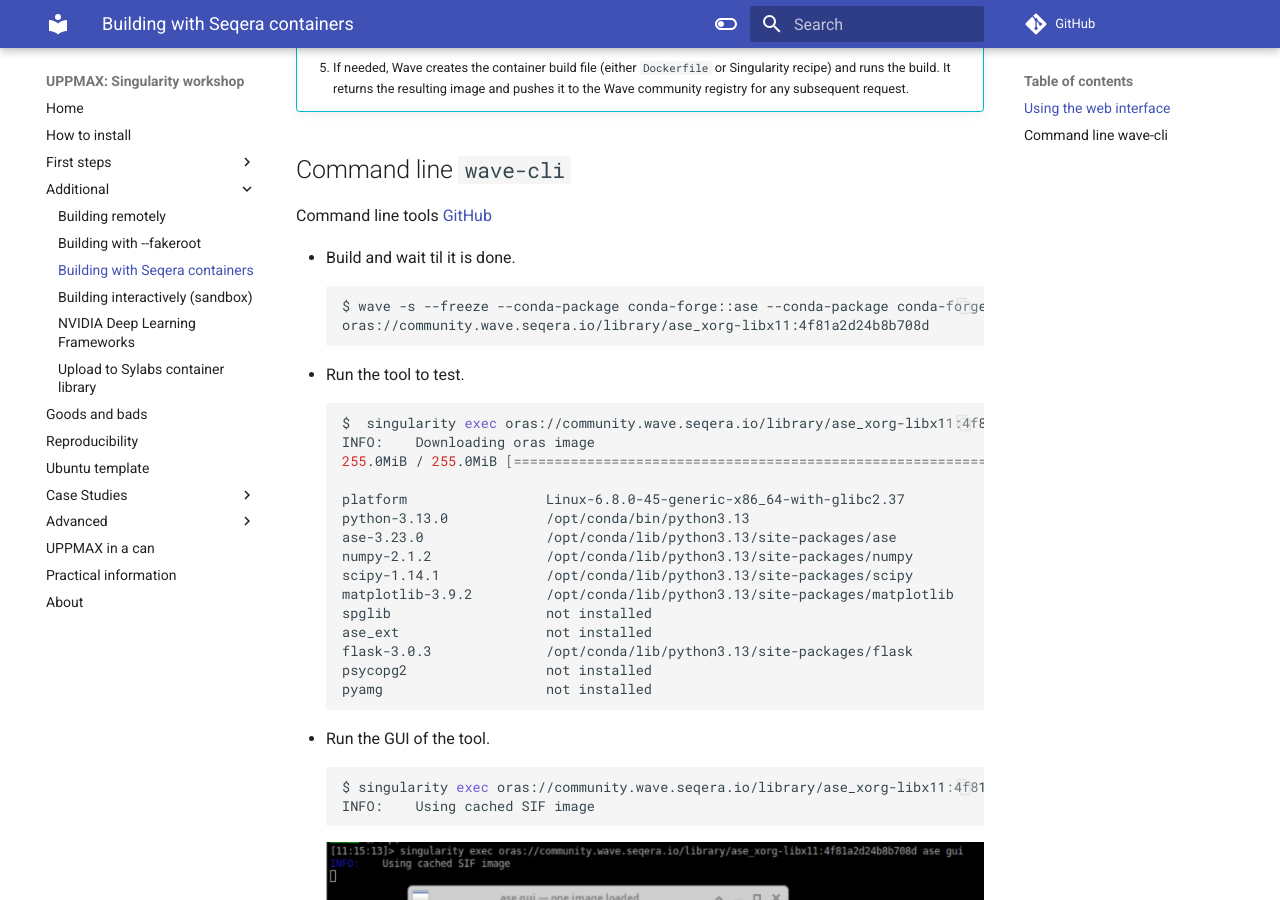
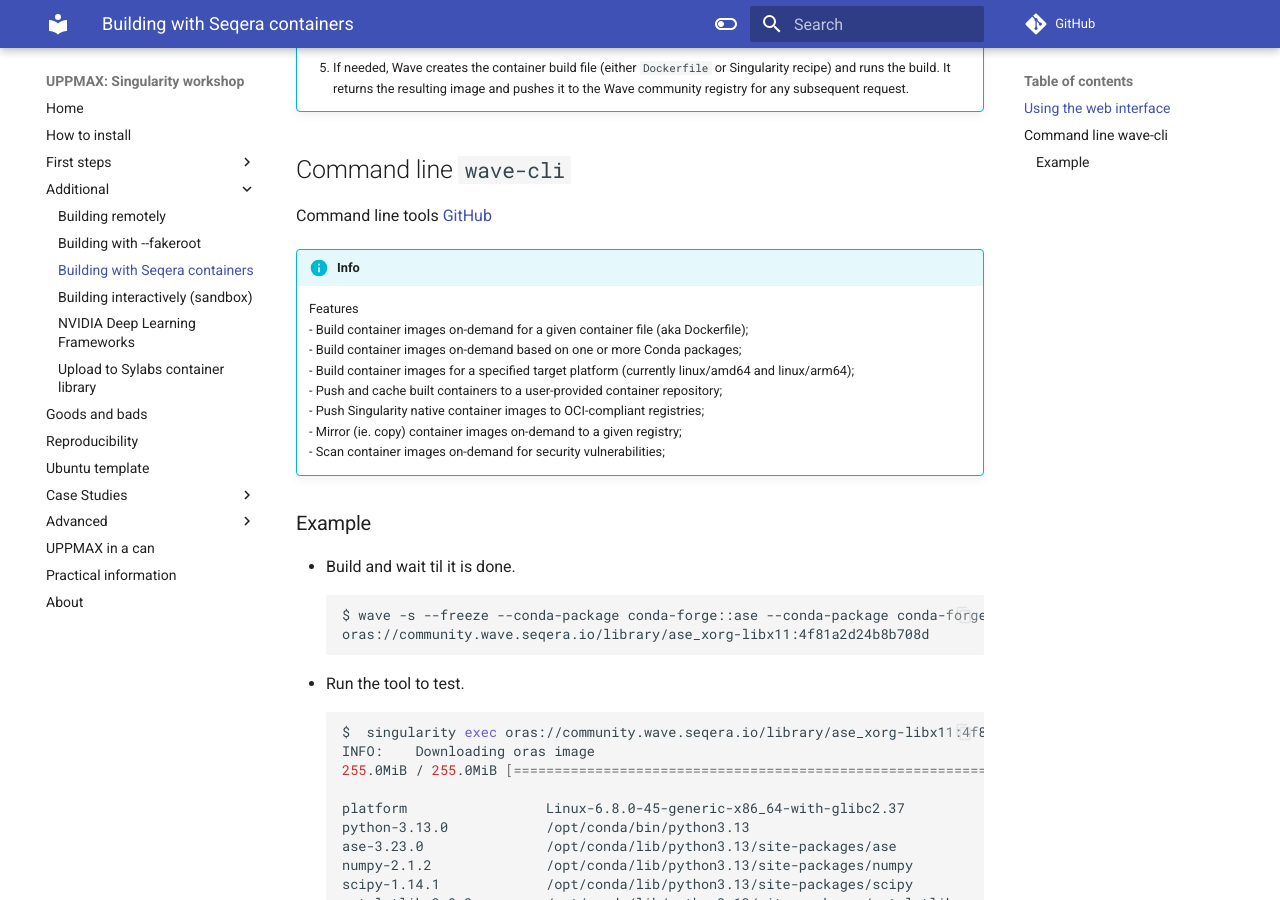
Before and after one commit to pmitev/UPPMAX-Singularity-workshop, an MkDocs documentation site: the page built from docs/seqera-containers.md, in a window 1280 px wide and 900 px high, scrolled down 891 px. Built offline with MkDocs 1.6.1 and Material for MkDocs 9.7.7, drawn with Linux system fonts in a browser that asks for light colours; comment, search, counter and statistics services are not loaded.

Commit message:
few extra lines

````diff
--- a/docs/seqera-containers.md
+++ b/docs/seqera-containers.md
@@ -21,6 +21,17 @@
 
 Command line tools [GitHub](https://github.com/seqeralabs/wave-cli)
 
+!!! Info
+    Features
+    - Build container images on-demand for a given container file (aka Dockerfile);
+    - Build container images on-demand based on one or more Conda packages;
+    - Build container images for a specified target platform (currently linux/amd64 and linux/arm64);
+    - Push and cache built containers to a user-provided container repository;
+    - Push Singularity native container images to OCI-compliant registries;
+    - Mirror (ie. copy) container images on-demand to a given registry;
+    - Scan container images on-demand for security vulnerabilities;
+
+### Example
 - Build and wait til it is done.
 ```bash
 $ wave -s --freeze --conda-package conda-forge::ase --conda-package conda-forge::xorg-libx11 --await
````
